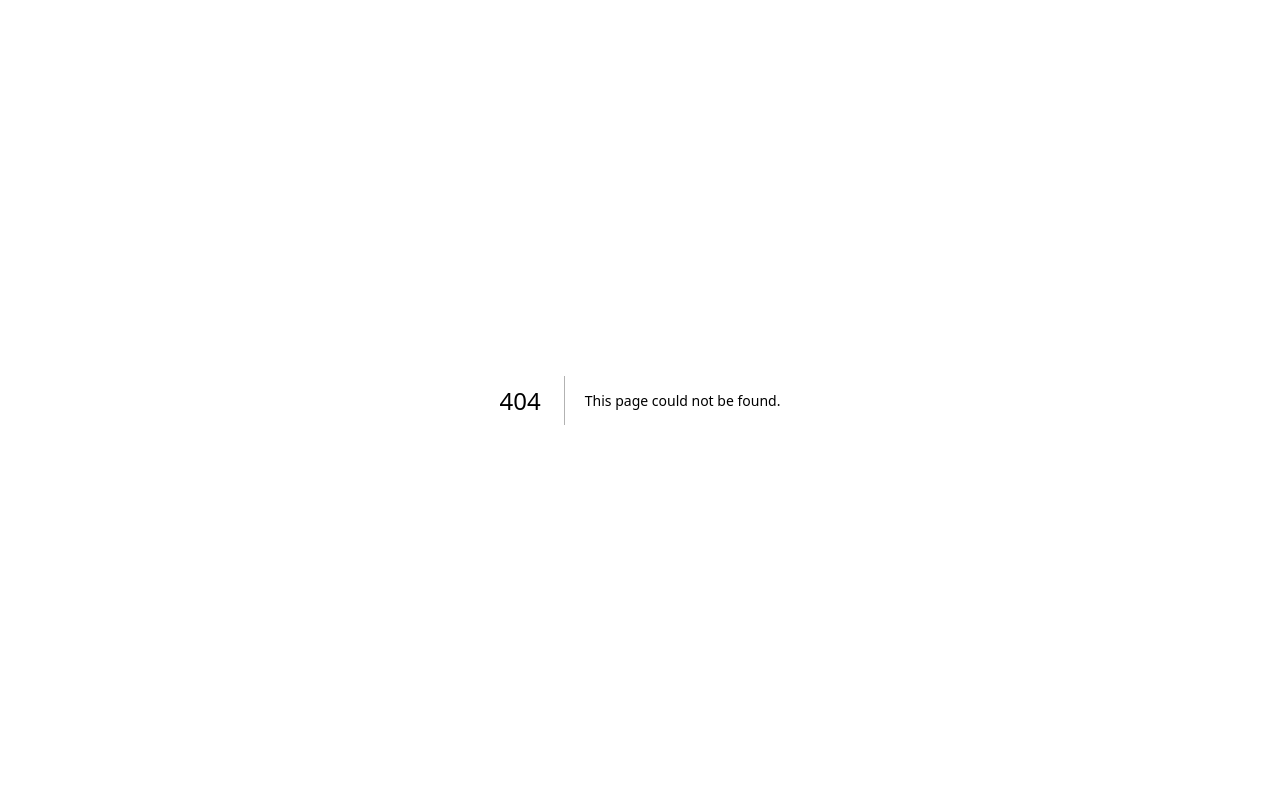
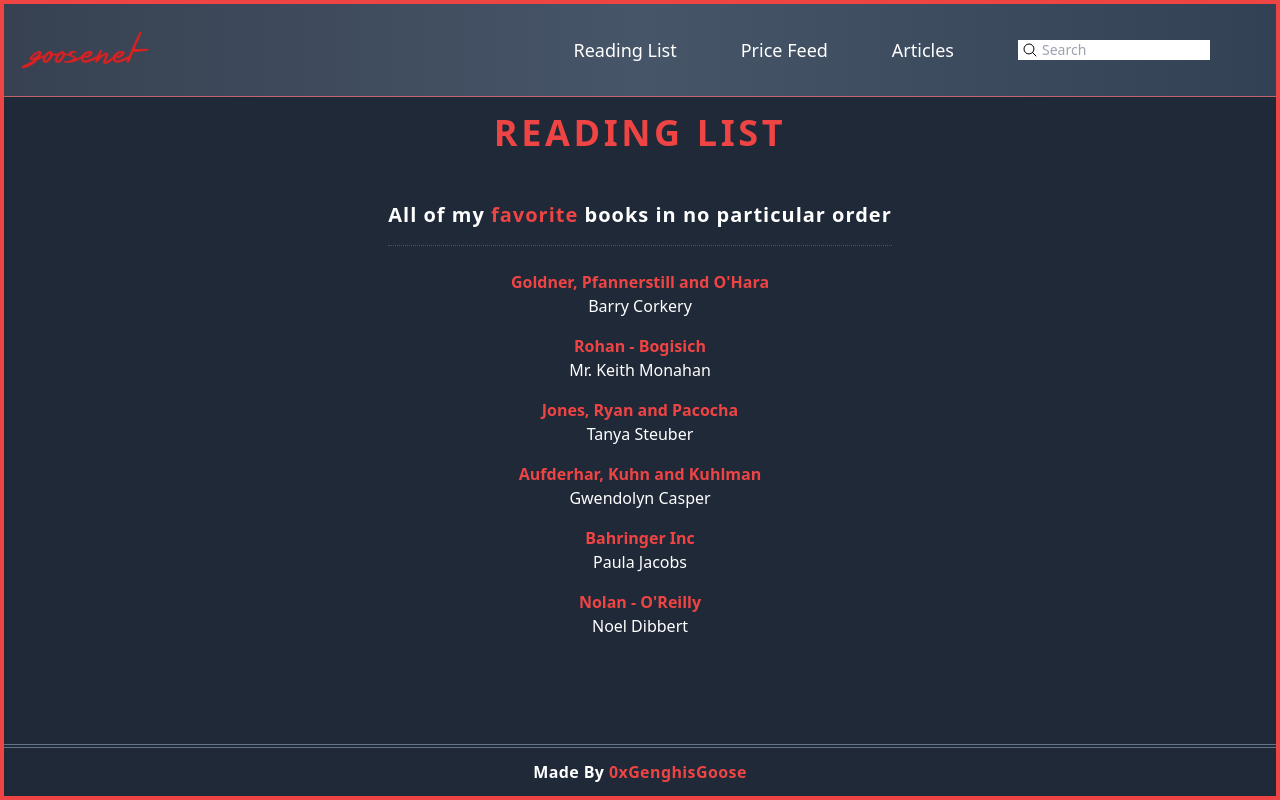
Before and after one commit to 0xGenghisGoose/goosenet-v2, a Next.js app: page /ReadingList in a window 1280 px wide. Before the commit this address had no page. Built offline with nearby package versions, Linux system fonts and the light colour scheme.

Commit message:
add reading list with styling

```diff
--- /dev/null
+++ b/books.ts
@@ -0,0 +1,40 @@
+import { faker } from '@faker-js/faker';
+
+export const books = [
+	{
+		title: faker.company.name(),
+		author: faker.name.fullName(),
+		link: faker.internet.url(),
+		favorite: false,
+	},
+	{
+		title: faker.company.name(),
+		author: faker.name.fullName(),
+		link: faker.internet.url(),
+		favorite: false,
+	},
+	{
+		title: faker.company.name(),
+		author: faker.name.fullName(),
+		link: faker.internet.url(),
+		favorite: false,
+	},
+	{
+		title: faker.company.name(),
+		author: faker.name.fullName(),
+		link: faker.internet.url(),
+		favorite: false,
+	},
+	{
+		title: faker.company.name(),
+		author: faker.name.fullName(),
+		link: faker.internet.url(),
+		favorite: false,
+	},
+	{
+		title: faker.company.name(),
+		author: faker.name.fullName(),
+		link: faker.internet.url(),
+		favorite: false,
+	},
+];
--- a/components/Nav.tsx
+++ b/components/Nav.tsx
@@ -13,7 +13,9 @@ export default function Nav() {
 				</Link>
 
 				<ul className='flex justify-left items-center text-sm md:text-lg lg:space-x-16 space-x-8 p-4 ml-auto'>
-					<li className='hover:text-red-500'>Projects</li>
+					<li className='hover:text-red-500'>
+						<Link href='/ReadingList'>Reading List</Link>
+					</li>
 					<li className='hover:text-red-500'>
 						<Link href='/PriceFeed' className='hover:text-red-500'>
 							Price Feed
--- a/components/ProjectList.tsx
+++ /dev/null
@@ -1,4 +0,0 @@
-// Aggregate component for all project write ups = will fetch & list them here
-export default function ProjectList() {
-	return <div>Project</div>;
-}
--- a/components/SearchBar.tsx
+++ b/components/SearchBar.tsx
@@ -1,7 +1,6 @@
 import { MagnifyingGlassIcon } from '@heroicons/react/24/outline';
 import { useState, useEffect } from 'react';
 
-// Might need to make state from db shareable across whole app
 export default function SearchBar() {
 	const [searchInput, setSearchInput] = useState('');
 	const [enterSearch, setEnterSearch] = useState('');
--- /dev/null
+++ b/pages/ReadingList.tsx
@@ -0,0 +1,47 @@
+import Head from 'next/head';
+import Nav from '@/components/Nav';
+import Footer from '@/components/Footer';
+import Link from 'next/link';
+import { books } from '@/books';
+
+export default function ReadingList() {
+	return (
+		<>
+			<Head>
+				<title>goosenet - Reading List</title>
+				<meta name='description' content='Goosenet by 0xGenghisGoose' />
+				<meta name='viewport' content='width=device-width, initial-scale=1' />
+				<link rel='icon' href='/favicon.ico' />
+			</Head>
+
+			<main className='min-h-screen mx-auto border-red-500 border-4 bg-gray-800 text-white relative'>
+				{/* Nav */}
+				<Nav />
+
+				<h2 className='text-center text-3xl md:text-4xl text-red-500 font-bold tracking-widest pt-4'>
+					READING LIST
+				</h2>
+				<br />
+				<h4 className='text-center text-md lg:text-xl font-semibold tracking-wider pb-4 m-6 mx-72 lg:mx-96 border-b border-dotted border-slate-500/60'>
+					All of my <span className='text-red-500'>favorite</span> books in no
+					particular order
+				</h4>
+
+				<div className='text-center space-y-4'>
+					{books.map((book) => (
+						<div key={book.title}>
+							<Link href={book.link}>
+								<span className='text-red-500 font-semibold'>{book.title}</span>
+								<br />
+								{book.author}
+							</Link>
+						</div>
+					))}
+				</div>
+
+				{/* Footer */}
+				<Footer />
+			</main>
+		</>
+	);
+}
--- a/pages/articles/[id].tsx
+++ b/pages/articles/[id].tsx
@@ -18,7 +18,7 @@ export default function ArticlePage() {
 		async function getArticle() {
 			// @ts-ignore
 			const snappy = await getDoc(doc(db, 'articles', id));
-			// To Do: might need to set small timeout here
+			e;
 			setArticleData(snappy.data());
 			console.log(articleData);
 		}
@@ -38,8 +38,6 @@ export default function ArticlePage() {
 				{/* Nav */}
 				<Nav />
 
-				{/* Hamburger menu for small screens */}
-
 				{/* Article Content */}
 
 				<div className='flex'>
```
